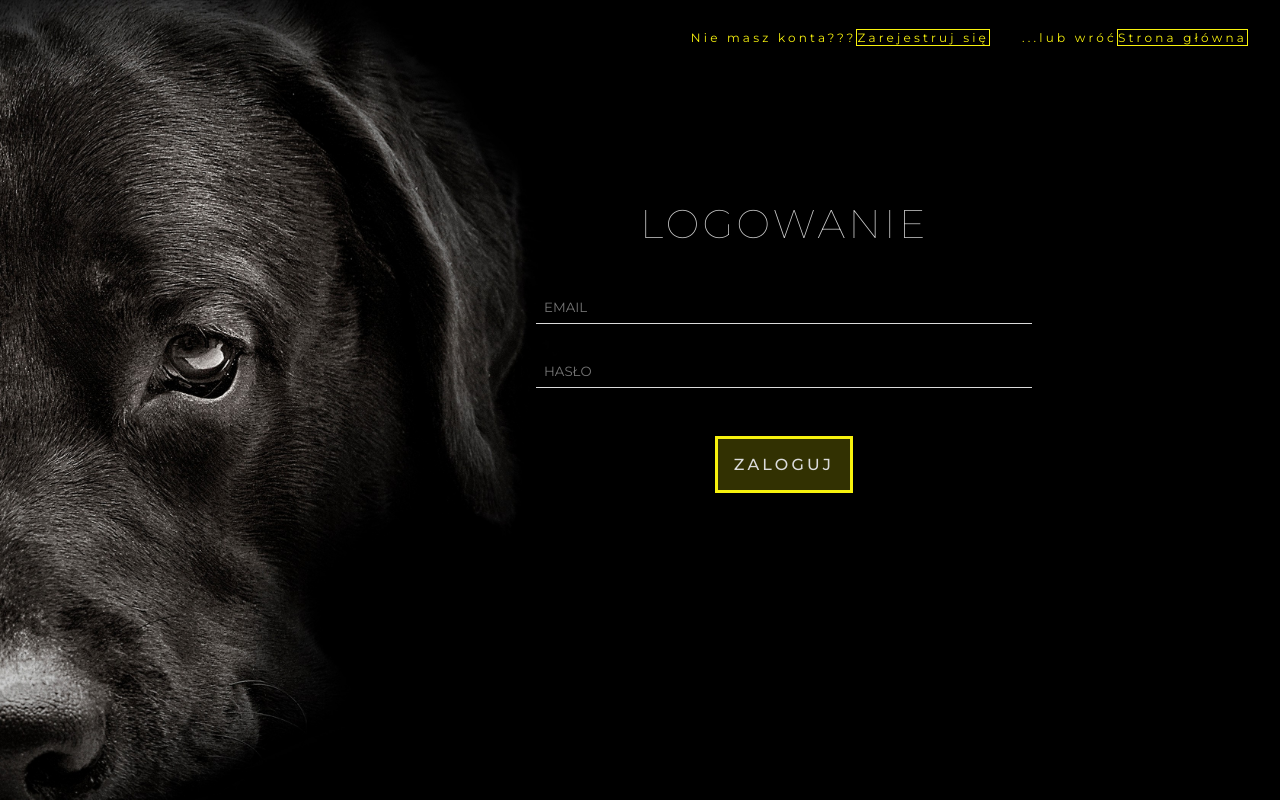
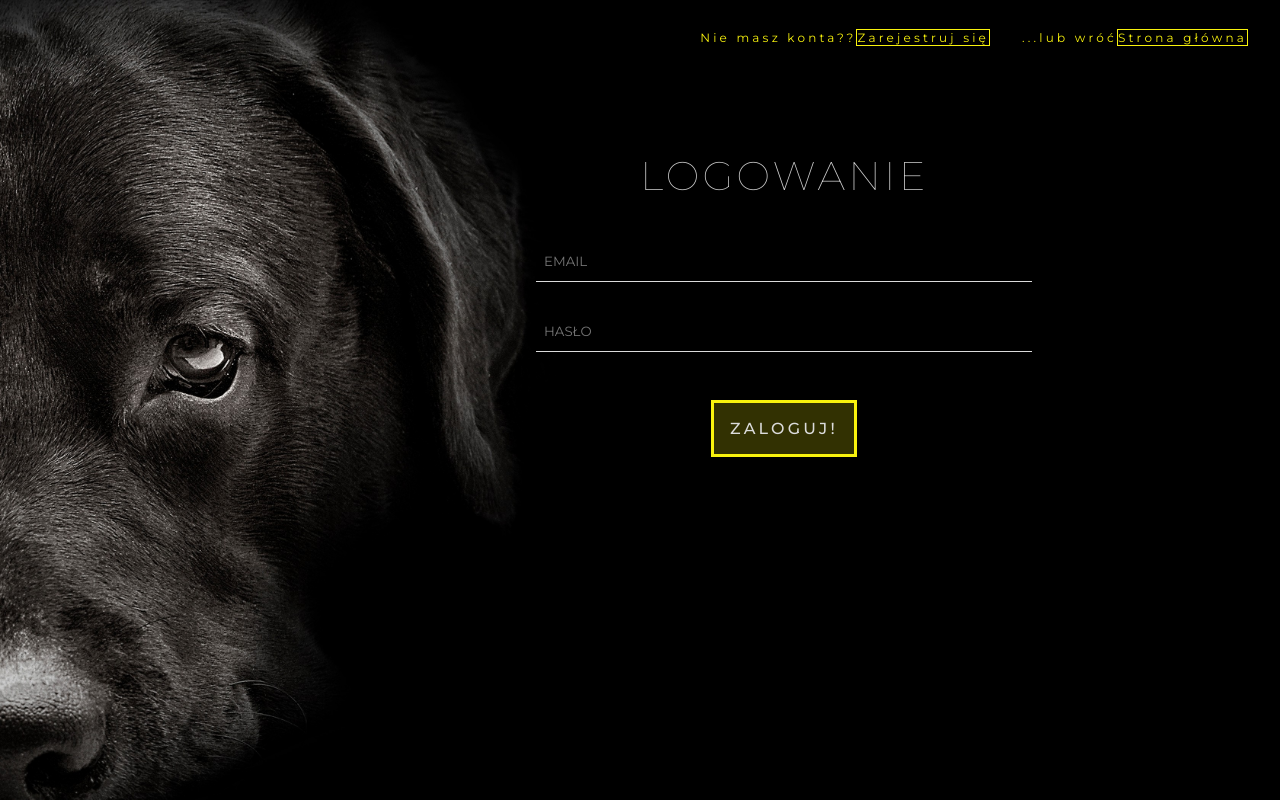
Before and after one commit to SylwiaMacieja/Cztery-Lapy, a React (Vite) app: page /login in a window 1280 px wide. Built offline with nearby package versions, Linux system fonts and the light colour scheme; a web font is replaced by a local one.

Commit message:
login and registration validation

```diff
--- a/package.json
+++ b/package.json
@@ -9,6 +9,7 @@
     "preview": "vite preview"
   },
   "dependencies": {
+    "@supabase/supabase-js": "^2.1.1",
     "react": "^18.2.0",
     "react-dom": "^18.2.0",
     "react-router-dom": "^6.4.3",
--- a/src/components/Form/Form.jsx
+++ b/src/components/Form/Form.jsx
@@ -35,7 +35,6 @@ export function Form () {
         surname:'',
         email: '',
         q1: '',
-
     });
 
     const update = event => {
--- a/src/components/Form/Form.scss
+++ b/src/components/Form/Form.scss
@@ -54,10 +54,12 @@
     appearance: none;
     width: 30rem;
     border: none;
+    font-family: $paragraphFont;
     border-bottom: .1rem solid $mainColorLight;
     padding: 0.5rem;
     margin: 1rem;
     background-color: $mainColorDark;
+    color: $mainColorLight;
 
     &:focus {
       border: 0.2em solid $contrastColor;
@@ -72,6 +74,8 @@
     padding: 0.5rem;
     margin: 1rem;
     background-color: $mainColorDark;
+    color: $mainColorLight;
+    font-family: $paragraphFont;
   }
 
   &__error {
--- a/src/components/Login/Login.jsx
+++ b/src/components/Login/Login.jsx
@@ -1,65 +1,77 @@
 import React, {useState} from "react";
 import {NavLink} from "react-router-dom";
 
-const validate = form => {
-    if(!form.email) {
-        return'Email jest wymagany'
-    } else if (!form.email.includes('@')) {
+
+const loginValidate = login => {
+    if (!login.loginEmail) {
+        return 'Email jest wymagany'
+    } else if (login.loginEmail.length <= 5) {
+        return 'login jest za krótki'
+    } else if (!login.loginEmail.includes('@')) {
         return 'Zły format email'
     }
-    if(!form.password) {
-        return'Hasło jest wymagane'
+    if (!login.loginPassword) {
+        return 'Hasło jest wymagane'
+    } else if (login.loginPassword.length <= 3) {
+        return "Hasło jest za krótkie"
     }
 }
 
 export function Login () {
+    const [login, setLogin] = useState({
+        loginEmail: '',
+        loginPassword: '',
+    })
+    const [loginError, setLoginError] = useState(null)
 
-    const [error, setError] = useState(null);
-    const [form, setForm] = useState ({
-            email:'',
-            password:''
-        });
-
-    const update = event => {
-        setForm ({
-            ...form,
-            [event.target.email]: event.target.value
+    const loginUpdate = event => {
+        setLogin({
+            ...login,
+            [event.target.name]: event.target.value
         })
     }
 
-    const handleSubmit = (event) => {
+
+    const loginSubmit = event => {
         event.preventDefault();
-        const errorMsg = validate(form);
-        if (errorMsg) {
-            setError(errorMsg);
+        const loginErrorMsg = loginValidate(login);
+        if (loginErrorMsg) {
+            setLoginError(loginErrorMsg);
             return
         }
-        alert (
-            `Pomyślnie zalogowano`
-        );
-        event.target.reset()
+        alert ('pomyślnie zalogowano')
     }
+
     return (
-        <div className='Login'>
-            <div className='Login__img'>
-            </div>
+        <div className="Login">
+            <div className="Login__img"> </div>
 
             <div>
-                <div className='Login__registration'>Nie masz konta???
-                    <NavLink className='Login__registration__btn' to='/registration'>Zarejestruj się</NavLink>
+                <div className='Login__registration'>Nie masz konta??
+                    <NavLink className='Registration__login__btn' to='/registration'>Zarejestruj się</NavLink>
                     ...lub wróć
-                    <NavLink className='Login__registration__btn' to='/'>Strona główna</NavLink>
+                    <NavLink className='Registration__login__btn' to='/'>Strona główna</NavLink>
                 </div>
                 <h1 className='Login__title'> Logowanie </h1>
+                <form
+                    className="Login__form"
+                    onSubmit={loginSubmit}>
+                    <input
+                        className='Login__input'
+                        type='text' name="loginEmail"
+                        placeholder='Email' onChange={loginUpdate}/>
+                    <input
+                        className='Login__input'
+                        type='password'
+                        name="loginPassword"
+                        placeholder='Hasło'
+                        onChange={loginUpdate}/>
 
-                <form className='Login__form' onSubmit={handleSubmit}>
-                    <input className='Login__input' type='text' name='email' placeholder='Email' onChange={update}></input>
-                    <input className='Login__input' type='text' name='password' placeholder='Hasło' onChange={update}></input>
-                    <button className='Login__btn' type='submit'>Zaloguj</button>
-                    {error && (<div className='Login__error'>{error}</div> )}
+                    <button className="Login__btn" type="submit">Zaloguj!</button>
+
+                    {loginError && (<div className="Login__error">{loginError}</div> )}
+
                 </form>
-
-
             </div>
         </div>
     )
--- a/src/components/Login/Login.scss
+++ b/src/components/Login/Login.scss
@@ -30,7 +30,7 @@
     font-family: $headingFont;
     letter-spacing: 0.2rem;
     padding-bottom: 2rem;
-    margin-top: 8rem;
+    margin-top: 5rem;
 
   }
 
@@ -42,7 +42,10 @@
     padding: 0.5rem;
     margin: 1rem;
     background-color: black;
+    color: $mainColorLight;
+    font-family: $paragraphFont;
   }
+
   &__error {
     width: 100%;
     font-family: $headingFont;
@@ -90,9 +93,6 @@
       border: 0.1rem solid $contrastColor;
       color: $contrastColor;
       margin-right: 2rem;
-
-
-
     }
   }
 }
--- a/src/components/Registration/Registration.jsx
+++ b/src/components/Registration/Registration.jsx
@@ -1,41 +1,45 @@
 import React, {useState} from "react";
 import {NavLink} from "react-router-dom";
 
-const validate = form => {
-    if(!form.email) {
+const validateReg = registration => {
+    if(!registration.emailReg) {
         return'Email jest wymagany'
-    } else if (!form.email.includes('@')) {
+    } else if (!registration.emailReg.includes('@')) {
         return 'Zły format email'
     }
-    if(!form.password) {
+    if(!registration.passwordReg) {
         return'Hasło jest wymagane'
     }
-    if(!form.password === form.checkPassword) {
-        return'Hasła nie są identyczne'
+    if(!registration.checkPasswordReg) {
+        return'Powtórzenie hasła jest wymagane'
+    } else if (registration.passwordReg !== registration.checkPasswordReg) {
+        return'Hasła nie są takie same'
     }
+    return null
 }
 
 export function Registration () {
 
-    const [error, setError] = useState(null);
-    const [form, setForm] = useState ({
-        email:'',
-        password:'',
-        checkPassword:'',
+    const [errorReg, setErrorReg ] = useState(null);
+    const [registration, setRegistration] = useState ({
+        emailReg:'',
+        passwordReg:'',
+        checkPasswordReg:'',
     });
 
-    const update = event => {
-        setForm ({
-            ...form,
-            [event.target.email]: event.target.value
+    const updateReg = event => {
+        setRegistration({
+            ...registration,
+            [event.target.name]: event.target.value
+
         })
     }
 
-    const handleSubmit = (event) => {
+    const handleSubmitReg = (event) => {
         event.preventDefault();
-        const errorMsg = validate(form);
-        if (errorMsg) {
-            setError(errorMsg);
+        const errorMsgReg = validateReg(registration);
+        if (errorMsgReg) {
+            setErrorReg(errorMsgReg);
             return
         }
         alert (
@@ -57,12 +61,12 @@ export function Registration () {
 
                 <h1 className='Registration__title'> Rejestracja </h1>
 
-                <form className='Registration__form' onSubmit={handleSubmit}>
-                    <input className='Registration__input' type='text' name='email' placeholder='Email' onChange={update}></input>
-                    <input className='Registration__input' type='text' name='password' placeholder='Hasło' onChange={update}></input>
-                    <input className='Registration__input' type='text' name='checkPassword' placeholder='Hasło' onChange={update}></input>
+                <form className='Registration__form' onSubmit={handleSubmitReg}>
+                    <input className='Registration__input' type='text' name='emailReg' placeholder='Email' onChange={updateReg}></input>
+                    <input className='Registration__input' type='text' name='passwordReg' placeholder='Hasło' onChange={updateReg}></input>
+                    <input className='Registration__input' type='text' name='checkPasswordReg' placeholder='Powtórz hasło' onChange={updateReg}></input>
                     <button className='Registration__btn' type='submit'>Zarejestruj się</button>
-                    {error && (<div className='Registration__error'>{error}</div> )}
+                    {errorReg && (<div className='Registration__error'>{errorReg}</div> )}
                 </form>
 
             </div>
--- a/src/components/Registration/Registration.scss
+++ b/src/components/Registration/Registration.scss
@@ -29,8 +29,8 @@
     width: 100%;
     font-family: $headingFont;
     letter-spacing: 0.2rem;
-    padding-bottom: 2rem;
-    margin-top: 4rem;
+    padding-bottom: 1rem;
+    margin-top: 2rem;
 
   }
 
@@ -42,6 +42,14 @@
     padding: 0.5rem;
     margin: 1rem;
     background-color: black;
+    color: $mainColorLight;
+    font-family: $paragraphFont;
+  &:focus{
+    border: $mainColorLight;
+    color: $mainColorLight;
+    background-color: black
+  ;
+  }
   }
   &__error {
     width: 100%;
```
Also changed, not shown: 1 other file (tests, documents, lock files or other folders).
